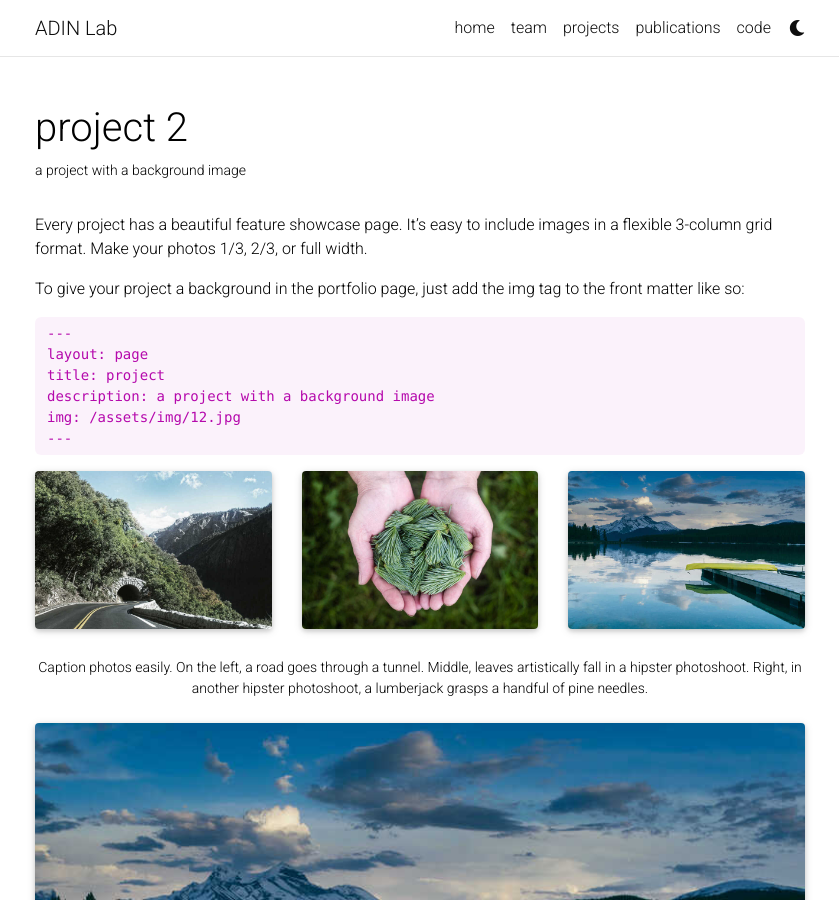
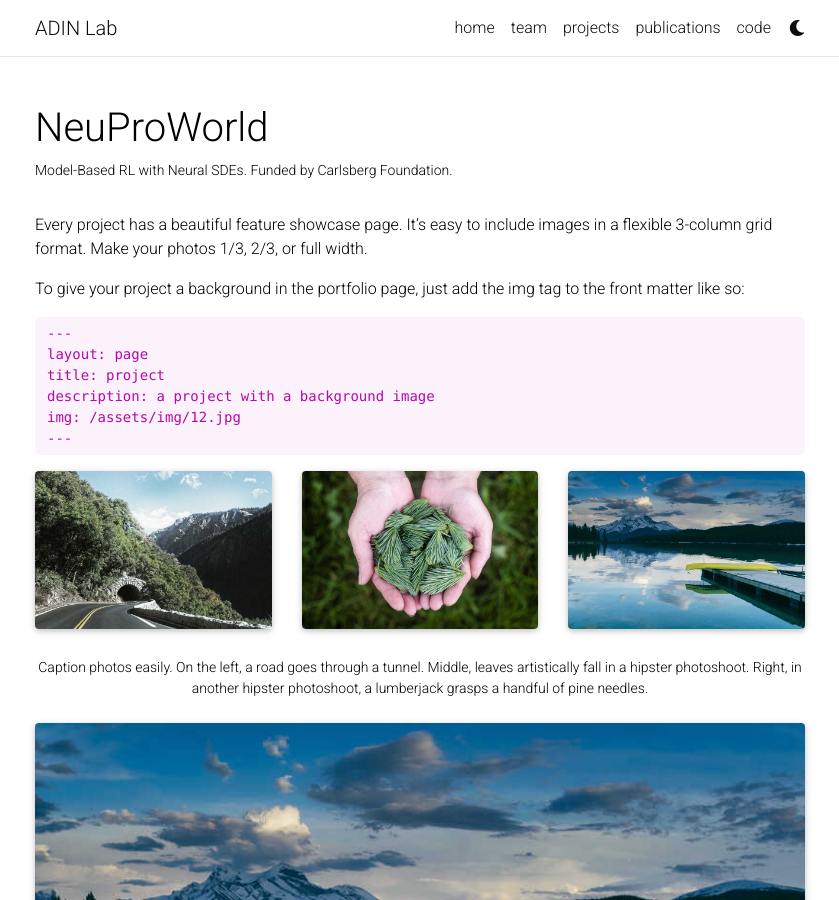
Before and after one commit to nicklaswerge/web, a Jekyll site: the page built from _projects/2_project.md, in a window 1280 px wide and 900 px high. Shown: the whole window, without its empty margins (220-1059 px from the left). Built offline with Jekyll 4.4.1, drawn with Linux system fonts in a browser that asks for light colours; full-size pictures stand in for the smaller copies a plugin makes; comment, search, counter and statistics services are not loaded; a style sheet for code colours, icons or effects is not loaded.

Commit message:
Update 2_project.md

```diff
--- a/_projects/2_project.md
+++ b/_projects/2_project.md
@@ -1,7 +1,7 @@
 ---
 layout: page
-title: project 2
-description: a project with a background image
+title: NeuProWorld
+description: Model-Based RL with Neural SDEs. Funded by Carlsberg Foundation.
 img: assets/img/3.jpg
 importance: 2
 category: work
```
